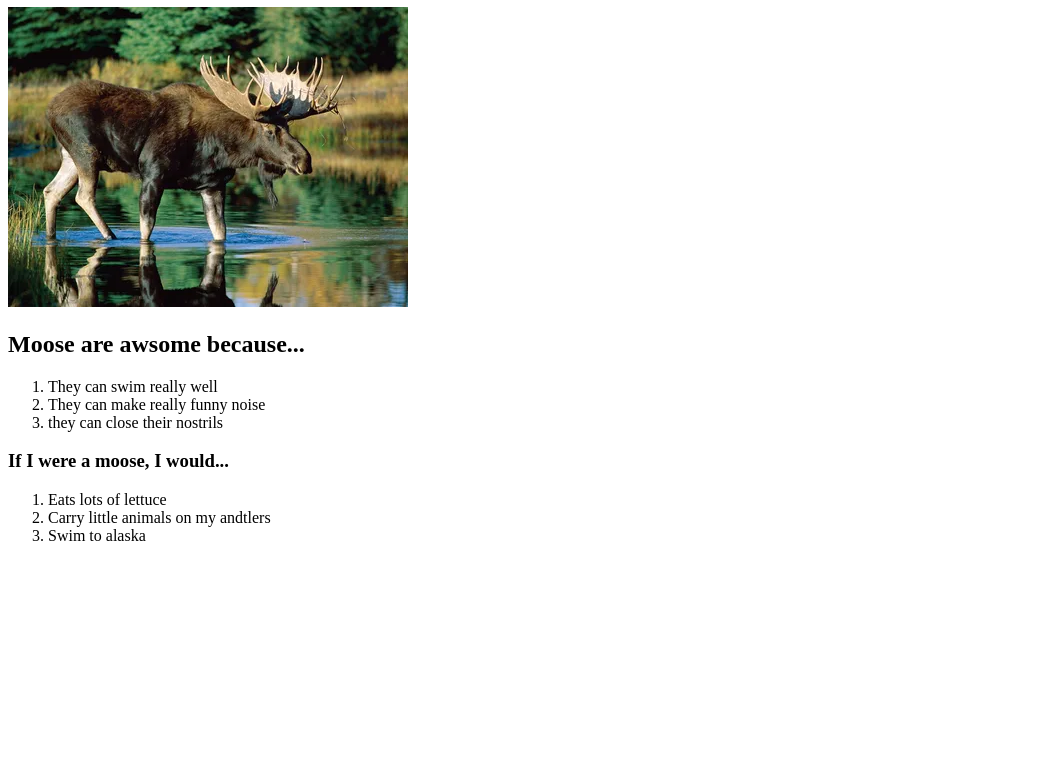
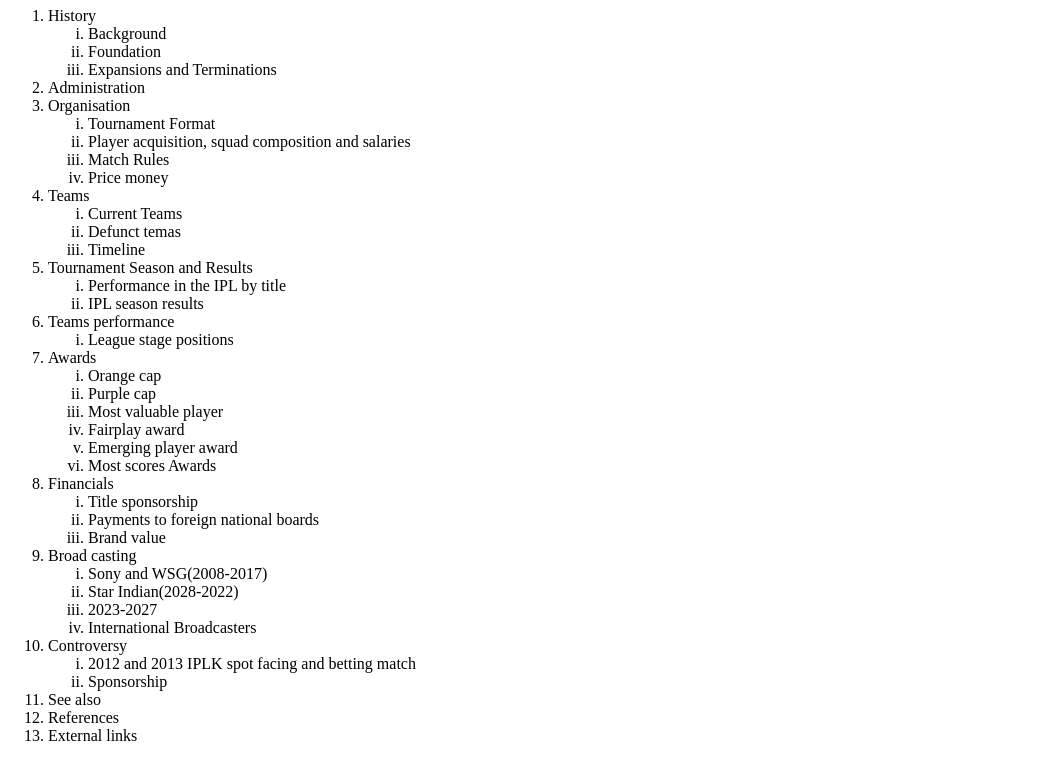
Before and after one commit to Parameshsabri/Project-1, a plain HTML site: page index.html in a window 1280 px wide. Shown: the part 73-834 px from the top of the page, without its empty margins (0-1043 px from the left). Before the commit the page ends 800 px from the top, so only its background shows below. Drawn offline with Linux system fonts and the light colour scheme.

Commit message:
Add files via upload

```diff
--- a/index.html
+++ b/index.html
@@ -2,23 +2,72 @@
 <html lang="en">
 <head>
     <meta charset="UTF-8">
-    <meta name="viewport" content="width=], initial-scale=1.0">
+    <meta name="viewport" content="width=device-width, initial-scale=1.0">
     <title>Document</title>
 </head>
 <body>
-    <center><strong><h1>Sarah's Favorite Animal</h1></strong></center>
-    <img src="./Assert/bull-moose-water.webp" alt="">
-    <strong><h2>Moose are awsome because...</h2></strong>
+    <center><h1><strong>CREATE ALL THE LIST ELEMENTS AS LINKS</strong></h1></center>
     <ol type="1">
-        <li>They can swim really well</li>
-        <li>They can make really funny noise</li>
-        <li>they can close their nostrils</li>
+        <li>History</li>
+        <ol type="i">
+        <li>Background</li>
+        <li>Foundation</li>
+        <li>Expansions and Terminations</li>
+        </ol>
+        <li>Administration</li>
+    <li>Organisation</li>
+    <ol type="i">
+        <li>Tournament Format</li>
+        <li>Player acquisition, squad composition and salaries</li>
+        <li>Match Rules</li>
+        <li>Price money</li>
     </ol>
-    <strong><h3>If I were a moose, I would...</h3></strong>
-    <ol type="">
-        <li>Eats lots of lettuce</li>
-        <li>Carry little animals on my andtlers</li>
-        <li>Swim to alaska</li>
+    <li>Teams</li>
+    <ol type="i">
+        <li>Current Teams</li>
+        <li>Defunct temas</li>
+        <li>Timeline</li>
     </ol>
+    <li>Tournament Season and Results</li>
+    <ol type="i">
+        <li>Performance in the IPL by title</li>
+        <li>IPL season results</li>
+    </ol>
+    <li>Teams performance</li>
+    <ol type="i">
+        <li>League stage positions</li>
+    </ol>
+    <li>Awards</li>
+    <ol type="i">
+        <li>Orange cap</li>
+        <li>Purple cap</li>
+        <li>Most valuable player</li>
+        <li>Fairplay award</li>
+        <li>Emerging player award</li>
+        <li>Most scores Awards</li>
+    </ol>
+    <li>Financials</li>
+    <ol type="i">
+        <li>Title sponsorship</li>
+        <li>Payments to foreign national boards</li>
+        <li>Brand value</li>
+    </ol>
+    <li>Broad casting</li>
+    <ol type="i">
+        <li>Sony and WSG(2008-2017)</li>
+        <li>Star Indian(2028-2022)</li>
+        <li>2023-2027</li>
+        <li>International Broadcasters</li>
+    </ol>
+    <li>Controversy</li>
+    <ol type="i">
+        <li>2012 and 2013 IPLK spot facing and betting match</li>
+        <li>Sponsorship</li>
+    </ol>
+    <li>See also</li>
+    <li>References</li>
+    <li>External links</li>
+
+
 </body>
 </html>
```
